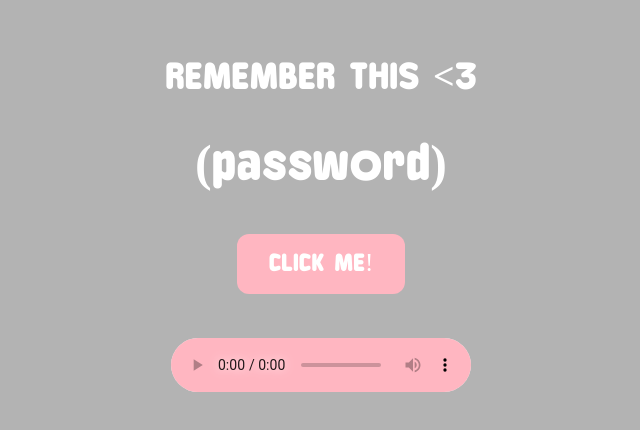
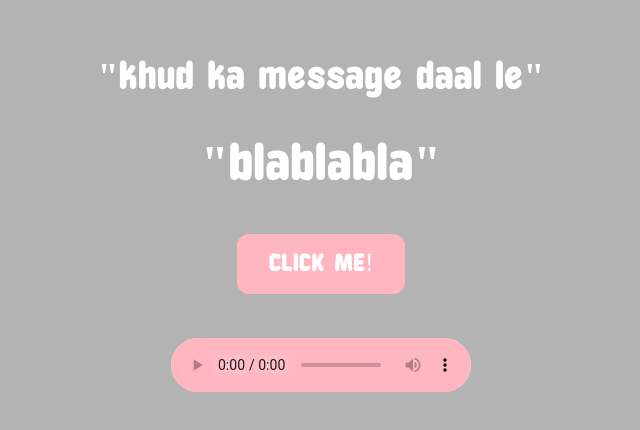
Before and after one commit to Prisha-Basak/gaurimuah, a plain HTML site: page yes.html in a window 1280 px wide. Shown: the part 198-628 px from the top of the page, without its empty margins (319-959 px from the left). Drawn offline with Linux system fonts and the light colour scheme.

Commit message:
Update yes.html

```diff
--- a/yes.html
+++ b/yes.html
@@ -7,9 +7,9 @@
     <body>
         <div class="container">
             <div class = "header_text">
-                <h1 class="text2"> REMEMBER THIS <3</h1>
-                <h1 class="text"> (password)</h1>
-                <button class="btn" onclick="location.href='https://www.instagram.com/luv_tw1zzy?igsh=ZTU1MWh4bGtrejdm';" >CLICK ME!</button>
+                <h1 class="text2">"khud ka message daal le"</h1>
+                <h1 class="text">"blablabla"</h1>
+                <button class="btn" onclick="location.href='####'" >CLICK ME!</button>
             </div>
             <div class="gif_container">
                 <audio class="audio" controls autoplay>
```
